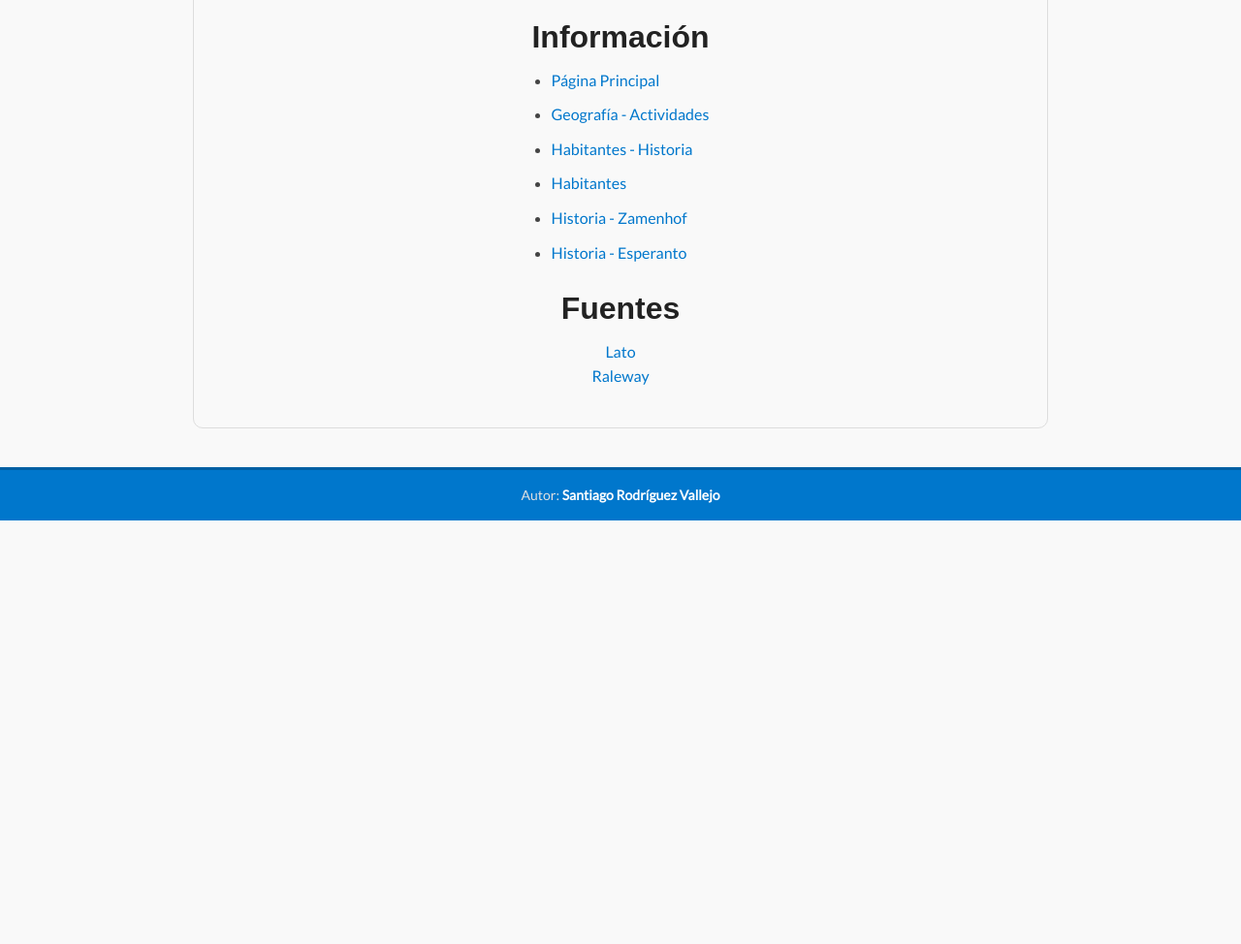
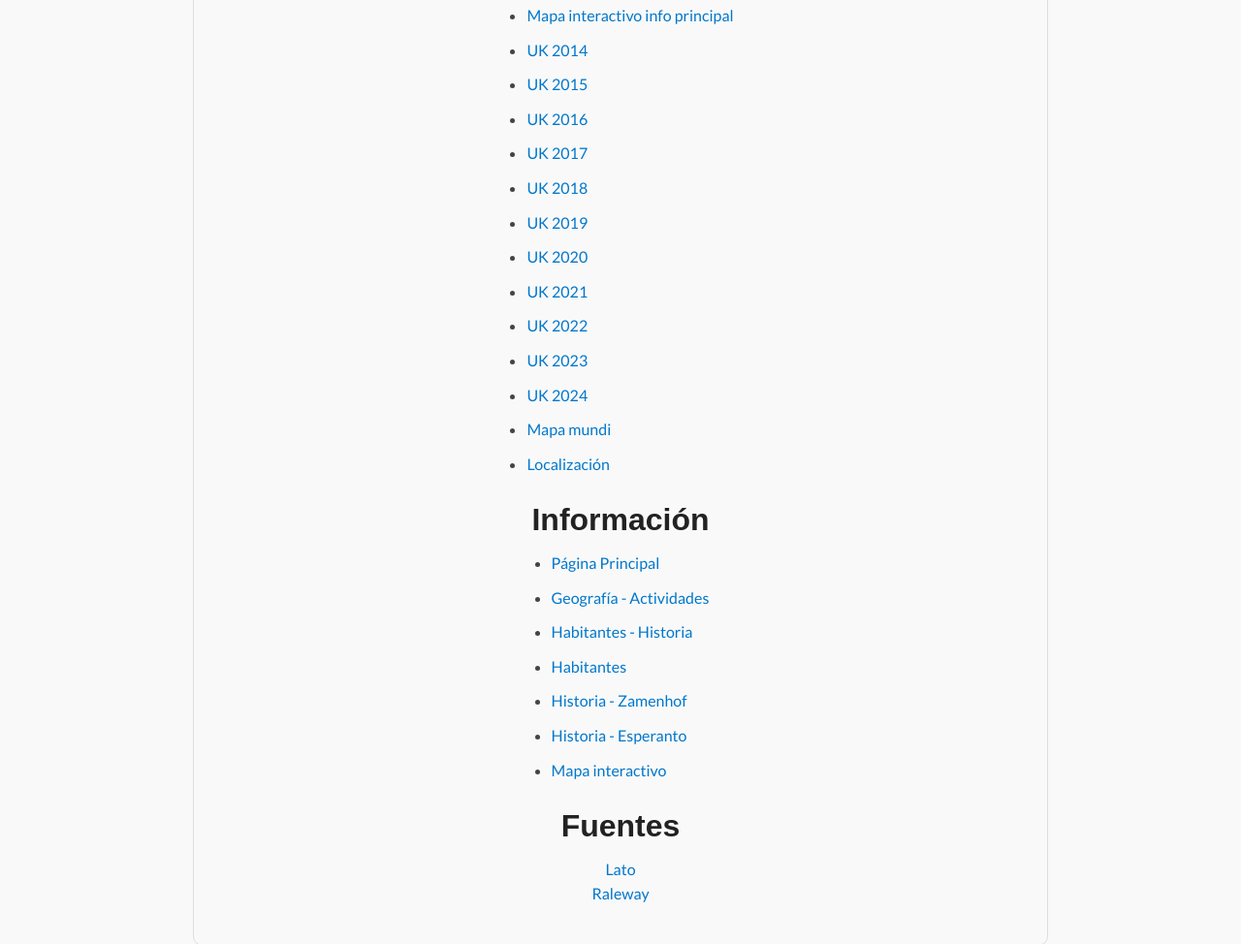
Before and after one commit to sarodriguezva/esperantujo, a plain HTML site: page pages/credits/index.html in a window 1280 px wide. Shown: the part 894-1868 px from the top of the page at 97% size. Before the commit the page ends 1431 px from the top, so only its background shows below. Drawn offline with Linux system fonts and the light colour scheme; a web font is replaced by a local one.

Commit message:
feat(credits): ✨ add credits for interactive map

```diff
--- a/pages/credits/index.html
+++ b/pages/credits/index.html
@@ -163,6 +163,88 @@
             >Menu icon</a
           >
         </li>
+        <li>
+          <a
+            href="https://eo.wikipedia.org/wiki/Dosiero:2003-08-02_uk_transdono_de_la_flago.jpg"
+            target="_blank"
+            >Mapa interactivo info principal</a
+          >
+        </li>
+        <li>
+          <a
+            href="https://eo.wikipedia.org/wiki/Dosiero:2014-07-27-UK_Bonaero_(Foto_Dietrich_Michael_Weidmann).jpg"
+            target="_blank"
+            >UK 2014</a
+          >
+        </li>
+        <li>
+          <a
+            href="https://eo.wikipedia.org/wiki/Dosiero:UK_2015,_solena_malfermo_(2).JPG"
+            target="_blank"
+            >UK 2015</a
+          >
+        </li>
+        <li>
+          <a href="https://www.facebook.com/uk2016" target="_blank">UK 2016</a>
+        </li>
+        <li>
+          <a
+            href="https://eo.wikipedia.org/wiki/Dosiero:UK_2017_-_Solena_Fermo_4.jpg"
+            target="_blank"
+            >UK 2017</a
+          >
+        </li>
+        <li>
+          <a
+            href="https://eo.wikipedia.org/wiki/Dosiero:103-a_Universala_Kongreso_de_Esperanto_15.jpg"
+            target="_blank"
+            >UK 2018</a
+          >
+        </li>
+        <li>
+          <a
+            href="https://eo.wikipedia.org/wiki/Dosiero:Landaj_salutoj_dum_UK_2019.jpg"
+            target="_blank"
+            >UK 2019</a
+          >
+        </li>
+        <li>
+          <a href="https://vk.mondafest.net//?p=" target="_blank">UK 2020</a>
+        </li>
+        <li>
+          <a href="https://vk.esperanto.net/2021/kuriero/" target="_blank"
+            >UK 2021</a
+          >
+        </li>
+        <li>
+          <a href="https://esperanto.ca/fotoj/" target="_blank">UK 2022</a>
+        </li>
+        <li>
+          <a
+            href="https://eo.wikipedia.org/wiki/Dosiero:Salono_Zamenhof.jpg"
+            target="_blank"
+            >UK 2023</a
+          >
+        </li>
+        <li>
+          <a href="https://uk.esperanto.net/2024/kuriero" target="_blank"
+            >UK 2024</a
+          >
+        </li>
+        <li>
+          <a
+            href="https://mapamundipolitico.com/wp-content/uploads/2018/09/mapamundi-politico-mudo.jpg"
+            target="_blank"
+            >Mapa mundi</a
+          >
+        </li>
+        <li>
+          <a
+            href="https://www.pngkey.com/maxpic/u2q8u2u2e6i1o0e6/"
+            target="_blank"
+            >Localización</a
+          >
+        </li>
       </ul>
 
       <h2>Información</h2>
@@ -203,6 +285,13 @@
             >Historia - Esperanto</a
           >
         </li>
+        <li>
+          <a
+            href="https://eo.wikipedia.org/wiki/Universala_Kongreso_de_Esperanto"
+            target="_blank"
+            >Mapa interactivo</a
+          >
+        </li>
       </ul>
       <h2>Fuentes</h2>
       <a
```
